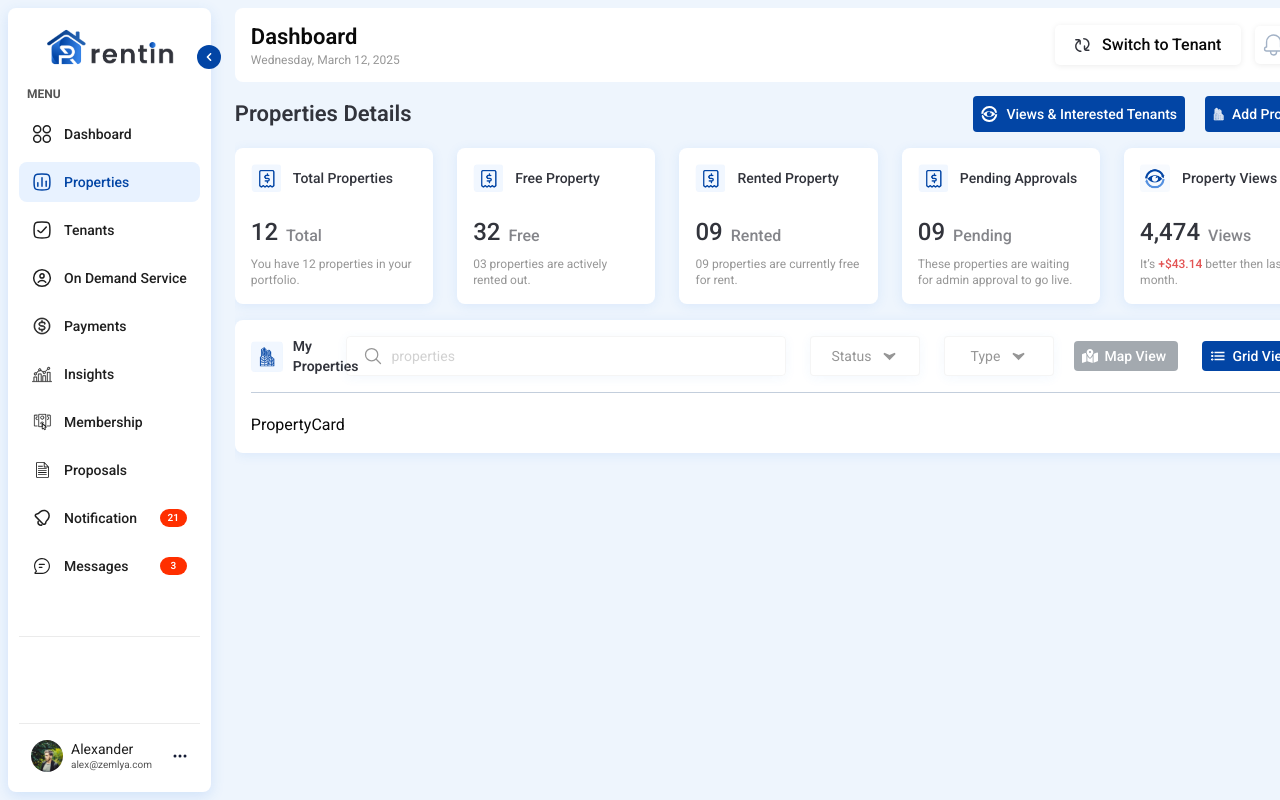
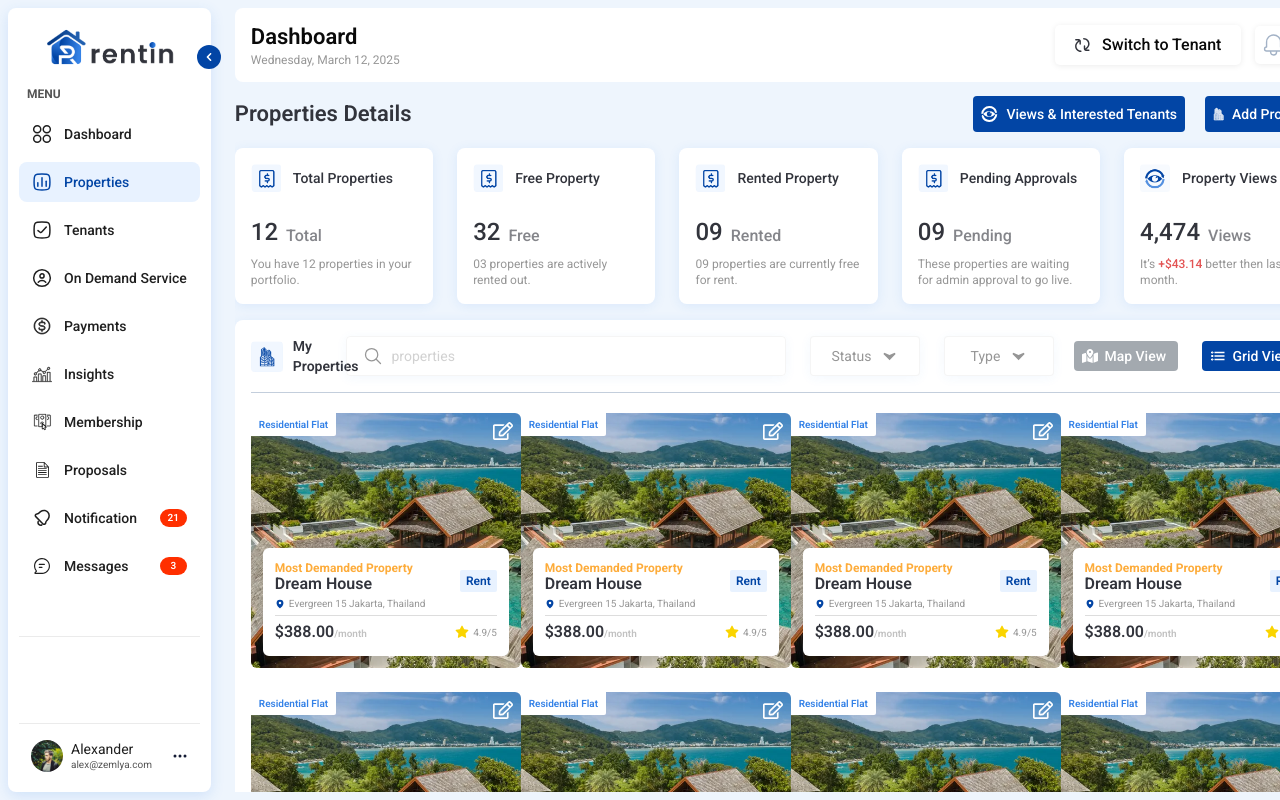
Before and after one commit to asifzulfiqar8/rrentin, a Next.js app: page /owner/properties in a window 1280 px wide. Built offline with nearby package versions, Linux system fonts and the light colour scheme.

Commit message:
feat: map added

```diff
--- a/package.json
+++ b/package.json
@@ -11,6 +11,7 @@
   "dependencies": {
     "class-variance-authority": "^0.7.1",
     "clsx": "^2.1.1",
+    "leaflet": "^1.9.4",
     "lucide-react": "^0.479.0",
     "next": "15.2.1",
     "next-intl": "^4.0.2",
@@ -19,6 +20,7 @@
     "react-dom": "^19.0.0",
     "react-hot-toast": "^2.5.2",
     "react-icons": "^5.5.0",
+    "react-leaflet": "^5.0.0",
     "react-phone-input-2": "^2.15.1",
     "recharts": "^2.15.1",
     "tailwind-merge": "^3.0.2",
--- a/src/app/layout.js
+++ b/src/app/layout.js
@@ -1,6 +1,7 @@
 import { Geist, Geist_Mono } from "next/font/google";
 import { Toaster } from "react-hot-toast";
 import "./globals.css";
+import "leaflet/dist/leaflet.css";
 
 const geistSans = Geist({
   variable: "--font-geist-sans",
--- a/src/components/owner/properties/MyProperties.jsx
+++ b/src/components/owner/properties/MyProperties.jsx
@@ -2,6 +2,7 @@
 import { useState } from "react";
 import MyPropertiesHeader from "./MyPropertiesHeader";
 import PropertyCard from "./PropertyCard";
+import ShowMap from "@/components/shared/ShowMap";
 
 const MyProperties = () => {
   const [tabView, setTabView] = useState("Grid View");
@@ -12,7 +13,17 @@ const MyProperties = () => {
     >
       <MyPropertiesHeader tabView={tabView} setTabView={setTabView} />
       <div className="mt-5">
-        {tabView === "Grid View" ? <PropertyCard /> : <div>Map</div>}
+        {tabView === "Grid View" ? (
+          <div className="grid grid-cols-1 mg:grid-cols-2 lg:grid-cols-3 xl:grid-cols-4 gap-6 max-h-[800px] overflow-y-scroll scroll-0">
+            {[1, 2, 3, 4, 5, 6, 7, 8, 9, 0, 8, 9, 78, 7, 6, 6, 6].map(
+              (card, i) => (
+                <PropertyCard key={i} />
+              )
+            )}
+          </div>
+        ) : (
+          <ShowMap />
+        )}
       </div>
     </section>
   );
--- a/src/components/owner/properties/PropertyCard.jsx
+++ b/src/components/owner/properties/PropertyCard.jsx
@@ -1,5 +1,56 @@
+import Image from "next/image";
+import { FaRegEdit } from "react-icons/fa";
+import { PiMapPinFill } from "react-icons/pi";
+import { TbStarFilled } from "react-icons/tb";
+
 const PropertyCard = ({ data }) => {
-  return <div>PropertyCard</div>;
+  return (
+    <div className="relative min-w-[270px] min-h-[255px] w-full h-full rounded-md">
+      <Image
+        src="/images/dashboard/property-card-1.png"
+        width={270}
+        height={225}
+        className="absolute inset-0 w-full h-full object-cover rounded-md"
+        alt="property image"
+      />
+      <div className="bg-white absolute top-0 left-0 py-1 px-2 rounded-br-xs text-[10px] font-semibold text-[#3582E7]">
+        Residential Flat
+      </div>
+      <div className="absolute top-2 right-2 cursor-pointer">
+        <FaRegEdit className="text-white text-xl" />
+      </div>
+      <div className="absolute bottom-3 left-3 w-[calc(100%-24px)] bg-white rounded-md p-3">
+        <div className="flex items-end justify-between gap-2">
+          <div>
+            <h6 className="text-xs text-[#FDAC3B] font-bold">
+              Most Demanded Property
+            </h6>
+            <h4 className="text-sm md:text-base font-semibold text-textColor leading-none">
+              Dream House
+            </h4>
+          </div>
+          <span
+            className={`bg-[#1D7FFF1A] text-[#0245A5] text-xs font-semibold rounded-xs py-[3px] px-[6px]`}
+          >
+            Rent
+          </span>
+        </div>
+        <p className="my-1 flex items-center gap-1 text-[10px] text-[#969696]">
+          <PiMapPinFill className="text-[#0345A5]" />
+          Evergreen 15 Jakarta, Thailand
+        </p>
+        <div className="border-t border-[#d8d8d8dc] pt-1 flex items-center justify-between">
+          <p className="text-sm md:text-base text-textColor font-semibold">
+            $388.00<span className="text-[10px] text-[#C2C2C2]">/month</span>
+          </p>
+          <div className="flex items-center gap-1">
+            <TbStarFilled className="text-[#FAD400] text-sm" />
+            <p className="text-[10px] text-[#969696]">4.9/5</p>
+          </div>
+        </div>
+      </div>
+    </div>
+  );
 };
 
 export default PropertyCard;
--- /dev/null
+++ b/src/components/shared/ShowMap.jsx
@@ -0,0 +1,149 @@
+"use client"; // If you're using Next.js App Router
+
+import React from "react";
+import {
+  MapContainer,
+  TileLayer,
+  Marker,
+  Popup,
+  Polygon,
+  useMap,
+  Tooltip,
+} from "react-leaflet";
+import L from "leaflet";
+import "leaflet/dist/leaflet.css";
+
+const buildingIcon = L.icon({
+  iconUrl: "/images/dashboard/rental.png",
+  iconSize: [56, 56],
+  iconAnchor: [28, 56],
+});
+
+const createPriceIcon = (label) =>
+  L.divIcon({
+    className: "custom-price-icon",
+    html: `<div>${label}</div>`,
+    iconSize: [40, 40],
+    iconAnchor: [20, 40],
+  });
+
+// ----------- SAMPLE DATA -------------
+const polygonCoords = [
+  [51.51, -0.12],
+  [51.52, -0.1],
+  [51.51, -0.08],
+  [51.5, -0.09],
+];
+// The main property marker in the center
+const centerMarkerPosition = [51.507, -0.09];
+
+// ----------- COMPONENT -------------
+const ShowMap = () => {
+  return (
+    <div
+      style={{
+        width: "100%",
+        height: "489px",
+        borderRadius: "10px",
+        overflow: "hidden",
+      }}
+    >
+      <MapContainer
+        center={centerMarkerPosition}
+        zoom={13}
+        scrollWheelZoom={false}
+        attributionControl={false}
+        style={{ width: "100%", height: "100%" }}
+      >
+        <TileLayer
+          url="https://{s}.basemaps.cartocdn.com/light_all/{z}/{x}/{y}{r}.png"
+          attribution='&copy; <a href="https://carto.com/">CARTO</a> contributors'
+        />
+
+        <Polygon
+          pathOptions={{
+            color: "#1a73e8",
+            weight: 2,
+            dashArray: "4",
+            fillColor: "#c2e5ff",
+            fillOpacity: 0.2,
+          }}
+          positions={polygonCoords}
+        />
+
+        {/* MAIN PROPERTY MARKER WITH CUSTOM POPUP */}
+        <Marker position={centerMarkerPosition} icon={buildingIcon}>
+          <Popup className="custom-popup">
+            <div style={{ width: "200px" }}>
+              {/* Image or thumbnail */}
+              <img
+                src="https://via.placeholder.com/300x200"
+                alt="Property"
+                style={{
+                  width: "100%",
+                  height: "auto",
+                  borderRadius: "6px",
+                  marginBottom: "8px",
+                }}
+              />
+
+              {/* Property Title */}
+              <h3
+                style={{
+                  margin: 0,
+                  fontSize: "16px",
+                  fontWeight: "600",
+                  color: "#333",
+                }}
+              >
+                Dream House
+              </h3>
+
+              {/* Sub info */}
+              <p style={{ margin: "4px 0", fontSize: "14px", color: "#666" }}>
+                8 Properties in Surin, Thailand
+              </p>
+
+              {/* Price & Tag */}
+              <div
+                style={{
+                  display: "flex",
+                  justifyContent: "space-between",
+                  alignItems: "center",
+                  marginBottom: "4px",
+                }}
+              >
+                <span style={{ fontWeight: "600", color: "#333" }}>
+                  $388.00/month
+                </span>
+                <span
+                  style={{
+                    background: "#ffe066",
+                    color: "#333",
+                    padding: "2px 6px",
+                    borderRadius: "4px",
+                    fontSize: "12px",
+                  }}
+                >
+                  Free
+                </span>
+              </div>
+
+              {/* Rating */}
+              <div style={{ display: "flex", alignItems: "center" }}>
+                <span style={{ marginRight: "4px" }}>4.5</span>
+                <img
+                  src="/images/dashboard/star.png"
+                  alt="star"
+                  style={{ width: "16px", height: "16px" }}
+                />
+              </div>
+            </div>
+          </Popup>
+        </Marker>
+      </MapContainer>
+    </div>
+  );
+};
+
+export default ShowMap;
```
Also changed, not shown: 1 other file (tests, documents, lock files or other folders).
